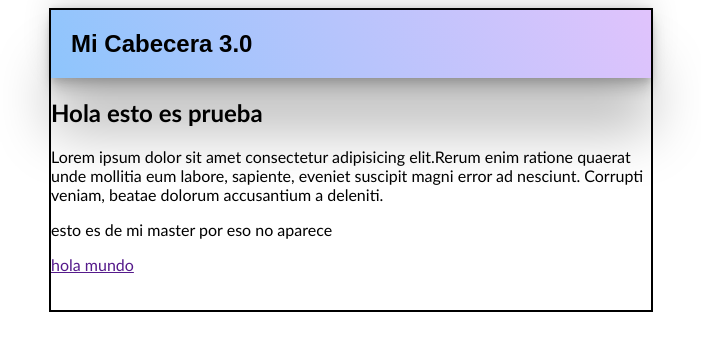
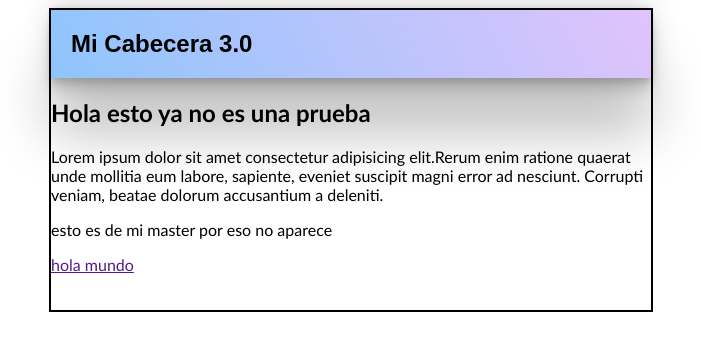
Before and after one commit to kevinrev/blog, a plain HTML site: page index.html in a window 1280 px wide. Shown: the whole page, without its empty margins (289-990 px from the left). Drawn offline with Linux system fonts and the light colour scheme.

Commit message:
cambie el titulo

```diff
--- a/index.html
+++ b/index.html
@@ -11,7 +11,7 @@
     <section class="nav">
         <div class="titulo">
             <div class="cabecera"><h1> Mi Cabecera 3.0</h1></div>
-            <h2>Hola esto es prueba</h2>
+            <h2>Hola esto ya no es una prueba</h2>
             <p>Lorem ipsum dolor sit amet consectetur adipisicing elit.Rerum enim ratione quaerat unde mollitia eum labore, sapiente, eveniet suscipit magni error ad nesciunt. Corrupti veniam, beatae dolorum accusantium a deleniti.</p>
             <p> esto es de mi master por eso no aparece</p>
             <a href="">hola mundo</a>
```
